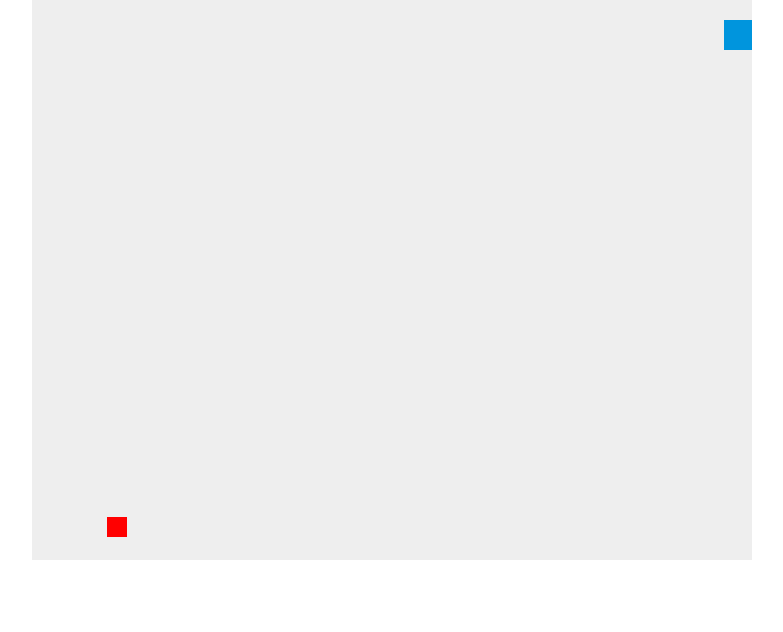
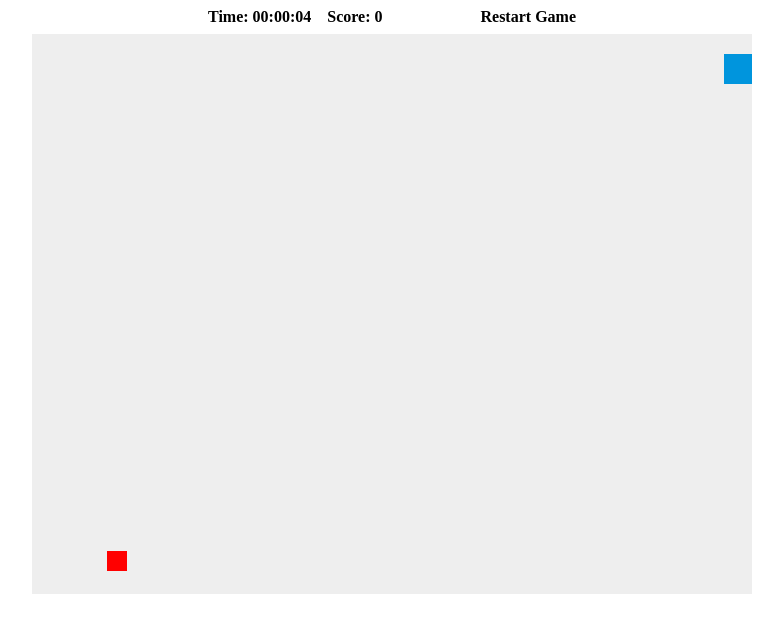
Before and after one commit to skathuria29/snakeGame, a plain HTML site: page index.html in a window 1280 px wide. Shown: the whole page, without its empty margins (248-1031 px from the left). Drawn offline with Linux system fonts and the light colour scheme.

Commit message:
Score and timer added

```diff
--- a/index.html
+++ b/index.html
@@ -1,18 +1,55 @@
 <!DOCTYPE html>
 <html>
+
 <head>
     <meta charset="utf-8" />
     <title>Gamedev Canvas Workshop</title>
     <style>
-    	* { padding: 0; margin: 0; }
-    	canvas { background: #eee; display: block; margin: 0 auto; }
+        * {
+            padding: 0;
+            margin: 0;
+        }
+
+        canvas {
+            background: #eee;
+            display: block;
+            margin: 0 auto;
+        }
+
+        .food {
+            font-weight: bold;
+            padding: 8px;
+            float: left;
+        }
+
+        .time {
+            font-weight: bold;
+            padding: 8px;
+            float: left;
+            ;
+        }
+
+        .restart {
+            font-weight: bold;
+            padding: 8px;
+            float: right;
+            cursor: pointer;
+        }
     </style>
 </head>
+
 <body>
 
-<canvas id="myCanvas" width="720" height="560"></canvas>
+    <div style="text-align: center;width: 30%;margin: 0 auto;">
+        <div class="time">Time: <span id="countTime">0</span></div>
+        <div class="time">Score: <span id="countFood">0</span></div>
+        <div class="restart" onclick="restart()">Restart Game</div>
+    </div>
 
-<script src="snakeGame.js"></script>
+    <canvas id="myCanvas" width="720" height="560"></canvas>
+
+    <script src="snakeGame.js"></script>
 
 </body>
+
 </html>
--- a/snakeGame.js
+++ b/snakeGame.js
@@ -1,5 +1,8 @@
 var canvas = document.getElementById("myCanvas");
 var ctx = canvas.getContext("2d");
+
+var newScore = document.getElementById("countFood");
+var countTime = document.getElementById("countTime");
 
 var snakeBoxWidth = 30;
 var snakeBoxHeight = 30;
@@ -20,25 +23,29 @@ var head = "right";
 var isFoodEaten = true;
 var foodInterval;
 
+var totalFoodEatten = 0;
+var timerstarted = 0;
+
+var seconds = 0;
+var minutes = 0;
+var hours = 0;
+
 function keyDownHandler(e) {
-    if(e.key == "Right" || e.key == "ArrowRight") {
-        head= "right";
-    }
-    else if(e.key == "Left" || e.key == "ArrowLeft") {
-        head= "left";
-    }
-    else if(e.key == "Top" || e.key == "ArrowUp") {
-        head= "top";
-    }
-    else if(e.key == "Top" || e.key == "ArrowDown") {
-        head= "down";
+    if (e.key == "Right" || e.key == "ArrowRight") {
+        head = "right";
+    } else if (e.key == "Left" || e.key == "ArrowLeft") {
+        head = "left";
+    } else if (e.key == "Top" || e.key == "ArrowUp") {
+        head = "top";
+    } else if (e.key == "Top" || e.key == "ArrowDown") {
+        head = "down";
     }
     // console.log("head", head);
 }
 
 document.addEventListener("keydown", keyDownHandler, false);
 
-function drawSnake(){
+function drawSnake() {
     ctx.beginPath();
     ctx.rect(x, y, snakeBoxWidth, snakeBoxHeight);
     ctx.fillStyle = "#0095DD";
@@ -48,15 +55,15 @@ function drawSnake(){
     prevy = y;
 }
 
-function clearSnake(){
+function clearSnake() {
     ctx.clearRect(prevx, prevy, snakeBoxWidth, snakeBoxHeight);
 }
 
-function drawFood(){
+function drawFood() {
     isFoodEaten = false;
     ctx.beginPath();
-    var _x = Math.floor(Math.random()* (canvas.width - canvasPadding));
-    var _y = Math.floor(Math.random()* (canvas.height - canvasPadding));
+    var _x = Math.floor(Math.random() * (canvas.width - canvasPadding));
+    var _y = Math.floor(Math.random() * (canvas.height - canvasPadding));
     foodx = _x;
     foody = _y;
     console.log("food x:y", foodx, foody);
@@ -67,53 +74,122 @@ function drawFood(){
 
 }
 
-function clearFood(){
+function clearFood() {
     ctx.clearRect(foodx, foody, foodWidth, foodHeight);
     isFoodEaten = true;
     console.log("food eaten true");
+
+    totalFoodEatten++;
+    newScore.innerText = totalFoodEatten;
 }
 
-function increaseSnakeLength(){
+function increaseSnakeLength() {
 
 }
 
-function collisionDetection(){
-    if(x > canvas.width - snakeBoxWidth || x < 0){
+function collisionDetection() {
+    if (x > canvas.width - snakeBoxWidth || x < 0) {
         clearInterval(interval);
+        stopTimmer();
+    } else if (y > canvas.height - snakeBoxWidth || y < 0) {
+        clearInterval(interval);
+        stopTimmer();
     }
-    else if(y > canvas.height- snakeBoxWidth || y < 0 ){
-        clearInterval(interval);
-    }
-    if (x < foodx + foodWidth  && x + snakeBoxWidth  > foodx &&
-		y < foody + foodHeight && y + snakeBoxWidth > foody) {
+    if (x < foodx + foodWidth && x + snakeBoxWidth > foodx &&
+        y < foody + foodHeight && y + snakeBoxWidth > foody) {
         clearFood();
         //increaseSnakeLength();
     }
 
 }
 
-function draw(){
+function draw() {
     clearSnake();
     drawSnake();
-    if(isFoodEaten){
+    if (isFoodEaten) {
         console.log("drawing new food");
         drawFood();
     }
     collisionDetection();
 
-   //  console.log("head", head);
-    if(head === "right"){
+    //  console.log("head", head);
+    if (head === "right") {
         x += dxy;
-    }
-    else if(head === "left"){
+    } else if (head === "left") {
         x -= dxy;
-    }
-    else if(head === "top"){
+    } else if (head === "top") {
         y -= dxy;
-    }
-    else if(head === "down"){
+    } else if (head === "down") {
         y += dxy;
     }
 }
 
 var interval = setInterval(draw, 10);
+
+startTimmer();
+
+function restart() {
+
+    clearSnake();
+    clearFood();
+    clearInterval(interval);
+
+    snakeBoxWidth = 30;
+    snakeBoxHeight = 30;
+    snakeBoxCount = 1;
+    newScore.innerText = 0;
+    countTime.innerText = 0;
+    totalFoodEatten = 0;
+    seconds = 0;
+    minutes = 0;
+    hours = 0;
+
+    x = 20;
+    y = 20;
+    dxy = 2;
+    head = "right";
+    isFoodEaten = true;
+
+    drawFood();
+    drawSnake();
+    interval = setInterval(draw, 10);
+    stopTimmer();
+    startTimmer();
+}
+
+function timer() {
+    // console.log("timer running");
+    timerstarted = setTimeout(() => {
+        startTimmer();
+    }, 1000);
+}
+
+function startTimmer() {
+    seconds++;
+    if (seconds >= 60) {
+        seconds = 0;
+        minutes++;
+        if (minutes >= 60) {
+            minutes = 0;
+            hours++;
+        }
+    }
+
+    countTime.innerText =
+        (hours ? (hours > 9 ? hours : "0" + hours) : "00") +
+        ":" +
+        (minutes ?
+            minutes > 9 ?
+            minutes :
+            "0" + minutes :
+            "00") +
+        ":" +
+        (seconds > 9 ? seconds : "0" + seconds);
+
+    timer();
+}
+
+function stopTimmer() {
+    clearTimeout(timerstarted);
+    timerstarted = 0;
+}
```
